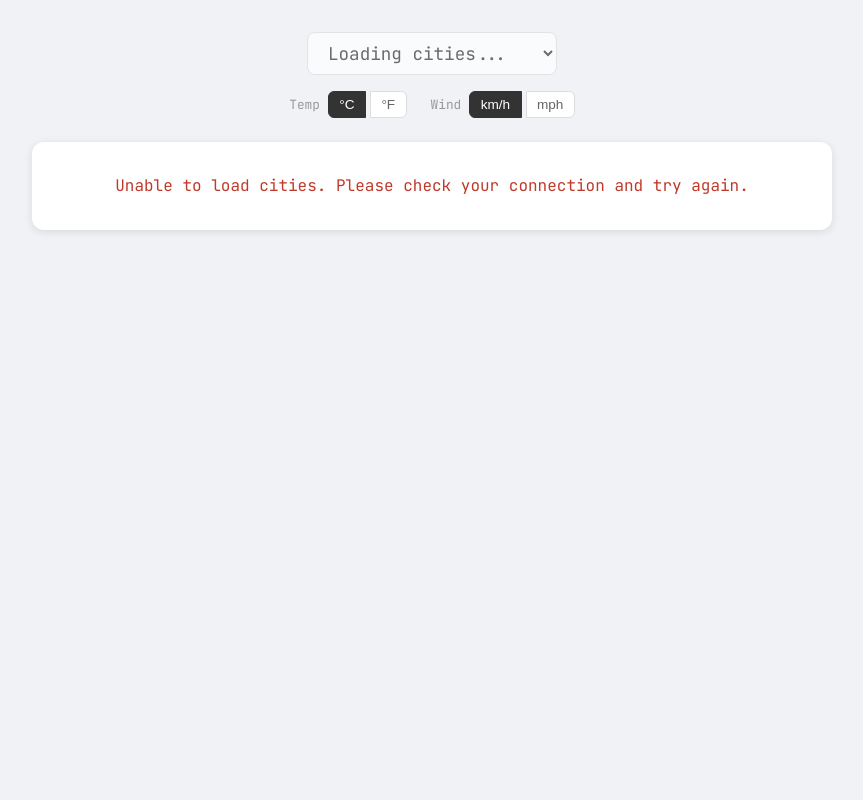
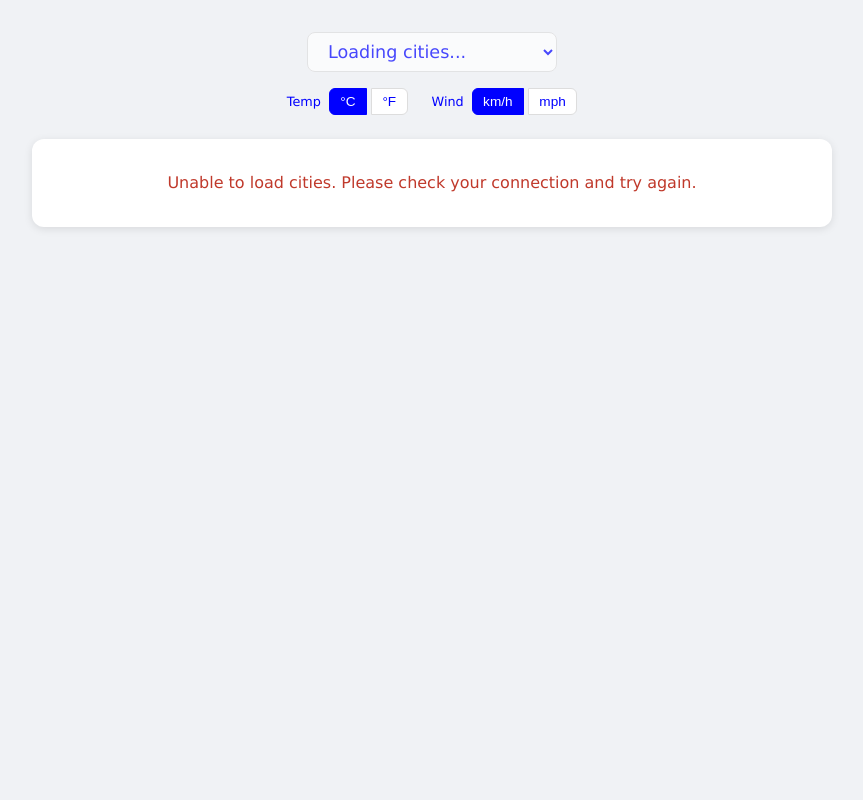
Before and after one commit to pyneCPH/demo-python-sdd, a Python web app: template templates/index.html in a window 1280 px wide. Shown: the whole page, without its empty margins (208-1071 px from the left). Run offline with Jinja, Linux system fonts and the light colour scheme; the template is opened without the code that fills it, so the values that code supplies are empty.

Commit message:
SDD-148: Change all fonts to Verdana and text colour to blue
- Replace JetBrains Mono with Verdana (system font, no external dependency)
- Remove Google Fonts preconnect/link tags
- Set all text colours to blue throughout the UI

Co-Authored-By: Claude Sonnet 4.6 <noreply@anthropic.com>

```diff
--- a/templates/index.html
+++ b/templates/index.html
@@ -4,14 +4,12 @@
     <meta charset="UTF-8">
     <meta name="viewport" content="width=device-width, initial-scale=1.0">
     <title>Weather</title>
-    <link rel="preconnect" href="https://fonts.googleapis.com">
-    <link rel="preconnect" href="https://fonts.gstatic.com" crossorigin>
-    <link href="https://fonts.googleapis.com/css2?family=JetBrains+Mono:wght@300;400;600&display=swap" rel="stylesheet">
     <style>
         * { margin: 0; padding: 0; box-sizing: border-box; }
 
         body {
-            font-family: "JetBrains Mono", "Courier New", Courier, monospace;
+            font-family: Verdana, Geneva, sans-serif;
+            color: blue;
             background: #f0f2f5;
             display: flex;
             justify-content: center;
@@ -37,7 +35,7 @@
             border: 1px solid #ddd;
             border-radius: 8px;
             background: #fff;
-            color: #333;
+            color: blue;
             cursor: pointer;
             min-width: 250px;
         }
@@ -57,7 +55,7 @@
 
         .toggle-group span.toggle-label {
             font-size: 0.8rem;
-            color: #999;
+            color: blue;
             margin-right: 0.25rem;
         }
 
@@ -66,7 +64,7 @@
             padding: 0.3rem 0.65rem;
             border: 1px solid #ddd;
             background: #fff;
-            color: #666;
+            color: blue;
             cursor: pointer;
             transition: background 0.15s, color 0.15s;
         }
@@ -80,9 +78,9 @@
         }
 
         .toggle-btn.active {
-            background: #333;
+            background: blue;
             color: #fff;
-            border-color: #333;
+            border-color: blue;
         }
 
         .forecast-row {
@@ -106,7 +104,7 @@
         .day-label {
             font-size: 0.85rem;
             font-weight: 600;
-            color: #555;
+            color: blue;
             text-transform: uppercase;
             letter-spacing: 0.05em;
             margin-bottom: 0.75rem;
@@ -115,7 +113,7 @@
         .day-temp {
             font-size: 1.5rem;
             font-weight: 300;
-            color: #111;
+            color: blue;
             margin-bottom: 0.25rem;
         }
 
@@ -127,7 +125,7 @@
 
         .day-condition {
             font-size: 0.95rem;
-            color: #666;
+            color: blue;
             margin-bottom: 1rem;
         }
 
@@ -144,15 +142,15 @@
         }
 
         .day-detail-label {
-            color: #999;
+            color: blue;
         }
 
         .day-detail-value {
-            color: #333;
+            color: blue;
         }
 
         .loading {
-            color: #999;
+            color: blue;
             font-size: 1rem;
             padding: 2rem;
         }
```
